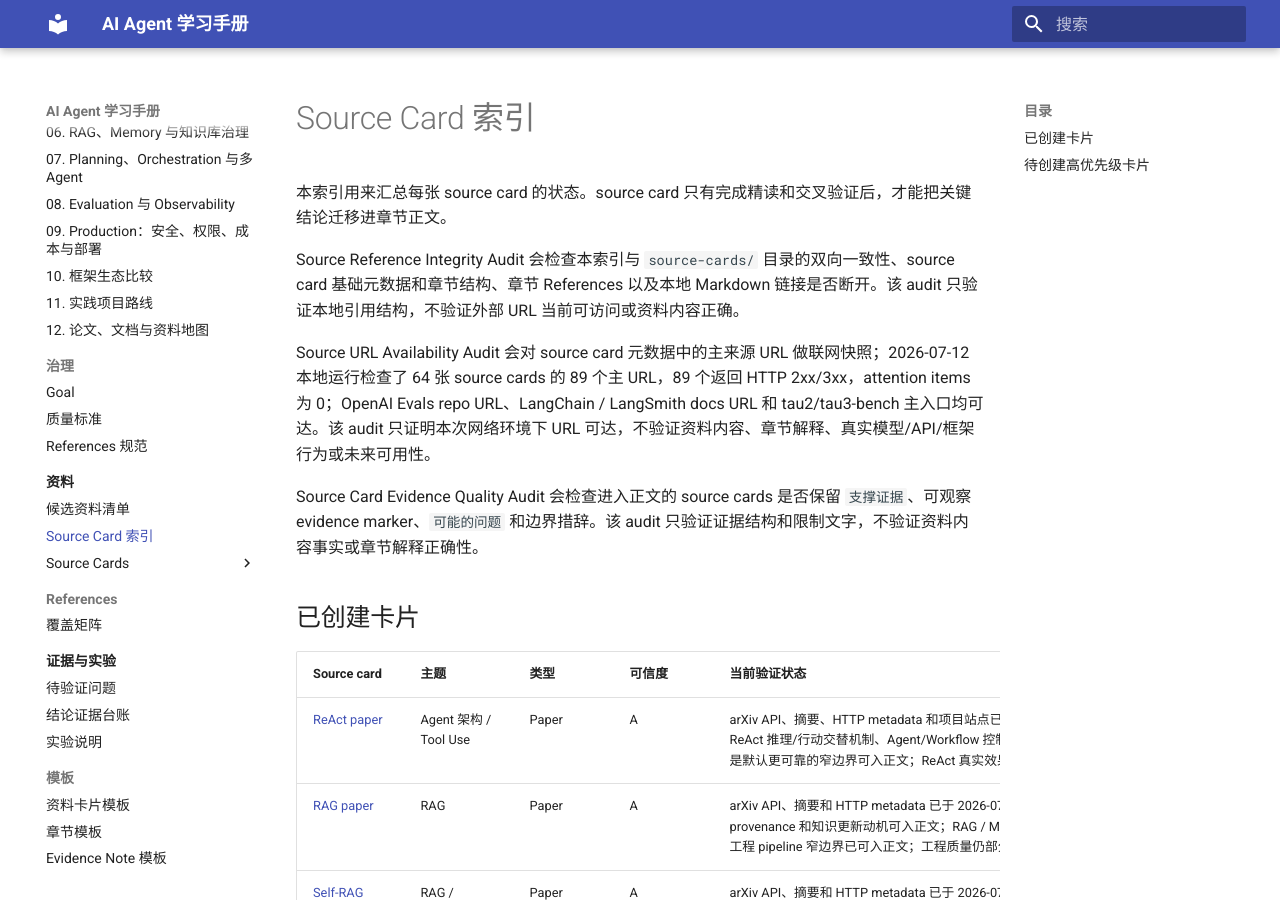
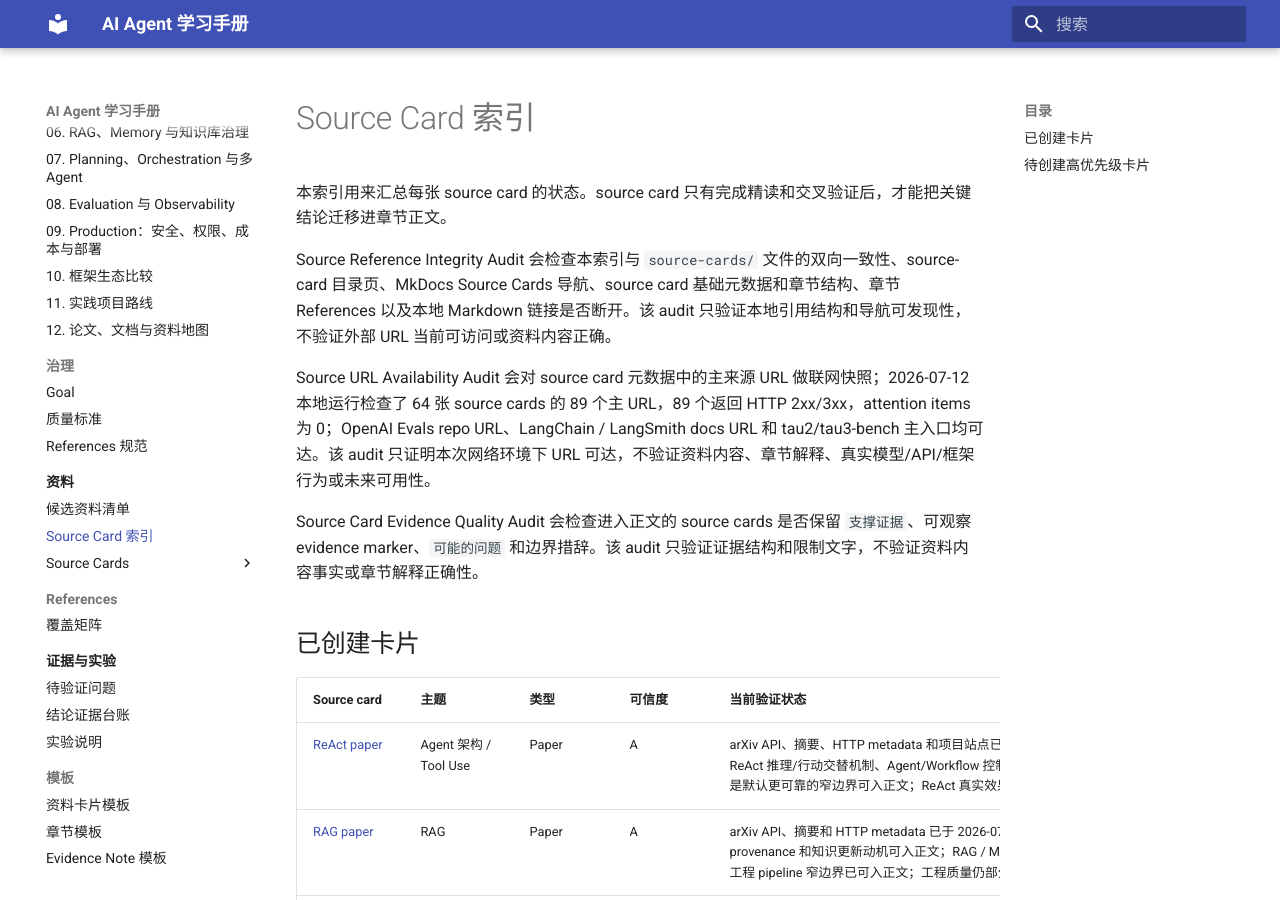
Before and after one commit to AmazingCaddy/readings-ai-agent, an MkDocs documentation site: the page built from docs/sources/source-card-index.md, in a window 1280 px wide and 900 px high. Built offline with MkDocs 1.6.1 and Material for MkDocs 9.7.7, drawn with Linux system fonts in a browser that asks for light colours.

Commit message:
Align source card index audit scope

```diff
--- a/docs/sources/source-card-index.md
+++ b/docs/sources/source-card-index.md
@@ -2,7 +2,7 @@
 
 本索引用来汇总每张 source card 的状态。source card 只有完成精读和交叉验证后，才能把关键结论迁移进章节正文。
 
-Source Reference Integrity Audit 会检查本索引与 `source-cards/` 目录的双向一致性、source card 基础元数据和章节结构、章节 References 以及本地 Markdown 链接是否断开。该 audit 只验证本地引用结构，不验证外部 URL 当前可访问或资料内容正确。
+Source Reference Integrity Audit 会检查本索引与 `source-cards/` 文件的双向一致性、source-card 目录页、MkDocs Source Cards 导航、source card 基础元数据和章节结构、章节 References 以及本地 Markdown 链接是否断开。该 audit 只验证本地引用结构和导航可发现性，不验证外部 URL 当前可访问或资料内容正确。
 
 Source URL Availability Audit 会对 source card 元数据中的主来源 URL 做联网快照；2026-07-12 本地运行检查了 64 张 source cards 的 89 个主 URL，89 个返回 HTTP 2xx/3xx，attention items 为 0；OpenAI Evals repo URL、LangChain / LangSmith docs URL 和 tau2/tau3-bench 主入口均可达。该 audit 只证明本次网络环境下 URL 可达，不验证资料内容、章节解释、真实模型/API/框架行为或未来可用性。
 
```
Also changed, not shown: docs/local/summaries/2026-07-11-ai-agent-handbook.md (+2 -0 lines).
